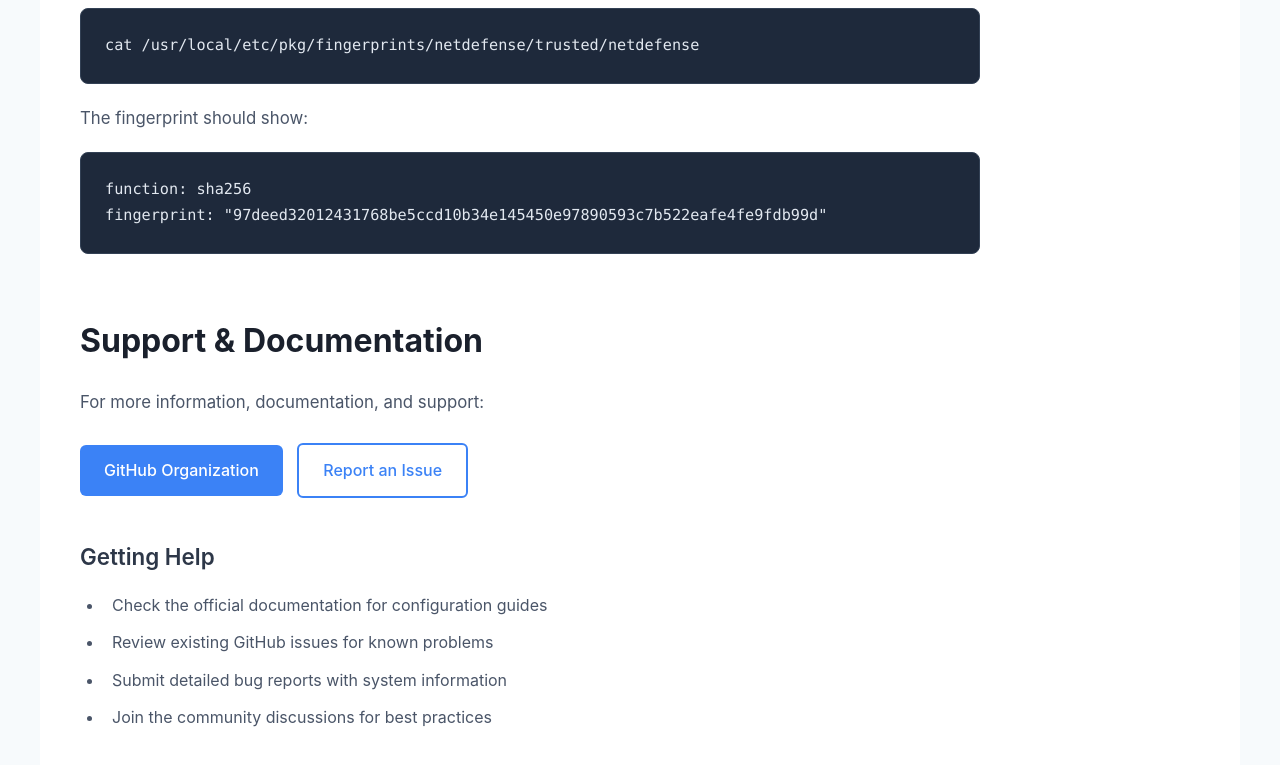
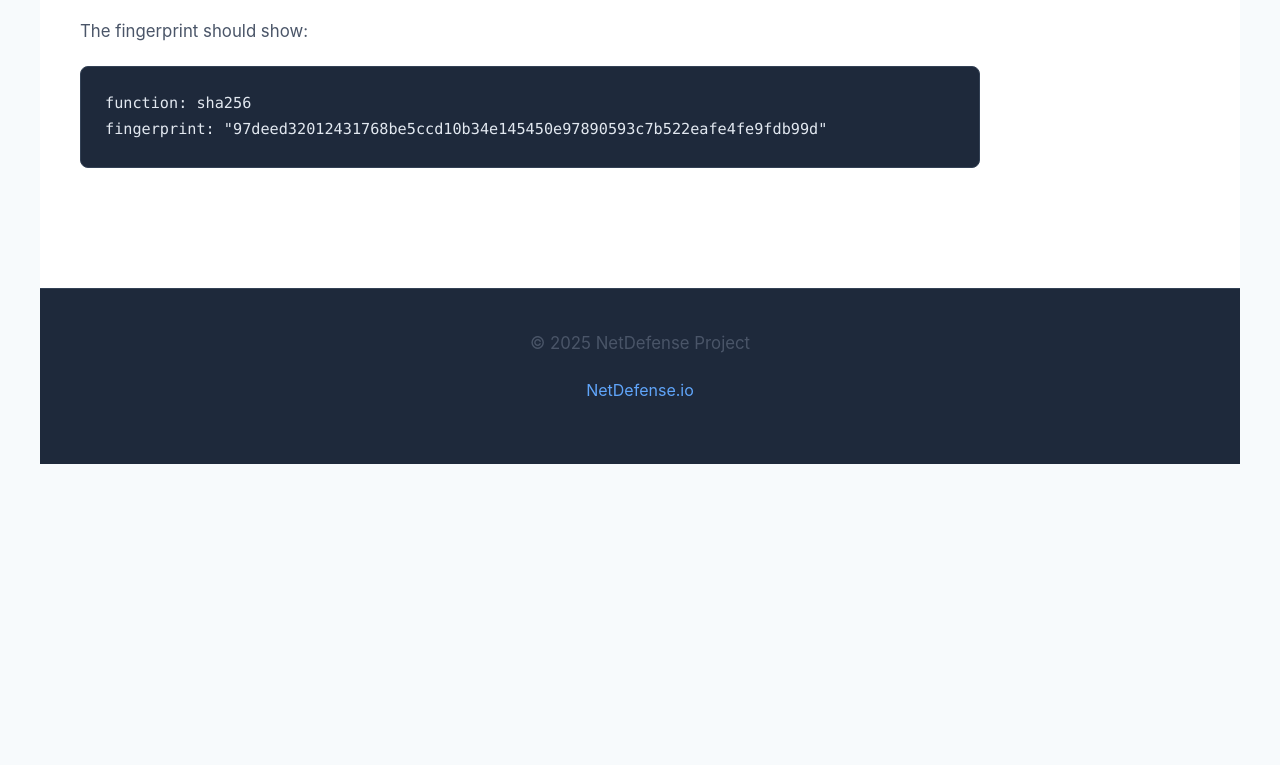
Before and after one commit to netdefense-io/repo, a plain HTML site: page index.html in a window 1280 px wide. Shown: the part 4285-5050 px from the top of the page. After the commit the page ends 4749 px from the top, so only its background shows below. Drawn offline with Linux system fonts and the light colour scheme.

Commit message:
Repo adjustmentes

```diff
--- a/index.html
+++ b/index.html
@@ -395,12 +395,6 @@ EOF</code></pre>
                         <dt>Package Name</dt>
                         <dd>os-netdefense</dd>
 
-                        <dt>Current Version</dt>
-                        <dd>0.0.1</dd>
-
-                        <dt>Package Size</dt>
-                        <dd>~31 MB</dd>
-
                         <dt>Supported Platform</dt>
                         <dd>OPNsense 25.7 / FreeBSD 14 amd64</dd>
 
@@ -465,30 +459,12 @@ pkg update</code></pre>
                 <pre><code>function: sha256
 fingerprint: "97deed32012431768be5ccd10b34e145450e97890593c7b522eafe4fe9fdb99d"</code></pre>
             </section>
-
-            <section id="support">
-                <h2>Support & Documentation</h2>
-                <p>For more information, documentation, and support:</p>
-                <a href="https://github.com/netdefense-io" class="btn">GitHub Organization</a>
-                <a href="https://github.com/netdefense-io/repo/issues" class="btn btn-outline">Report an Issue</a>
-
-                <h3>Getting Help</h3>
-                <ul>
-                    <li>Check the official documentation for configuration guides</li>
-                    <li>Review existing GitHub issues for known problems</li>
-                    <li>Submit detailed bug reports with system information</li>
-                    <li>Join the community discussions for best practices</li>
-                </ul>
-            </section>
         </div>
 
         <footer>
             <p>&copy; 2025 NetDefense Project</p>
-            <p style="margin-top: 8px; opacity: 0.8;">Open source firewall management platform</p>
             <div class="footer-links">
-                <a href="https://github.com/netdefense-io">GitHub</a>
-                <a href="https://github.com/netdefense-io/repo/issues">Issues</a>
-                <a href="https://github.com/netdefense-io/repo">Repository</a>
+                <a href="https://netdefense.io">NetDefense.io</a>
             </div>
         </footer>
     </div>
```
